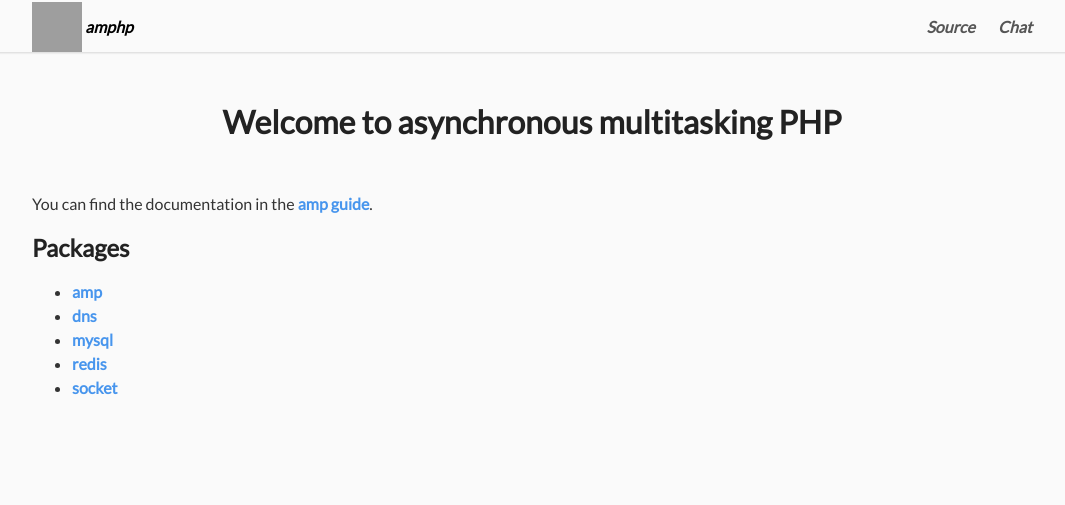
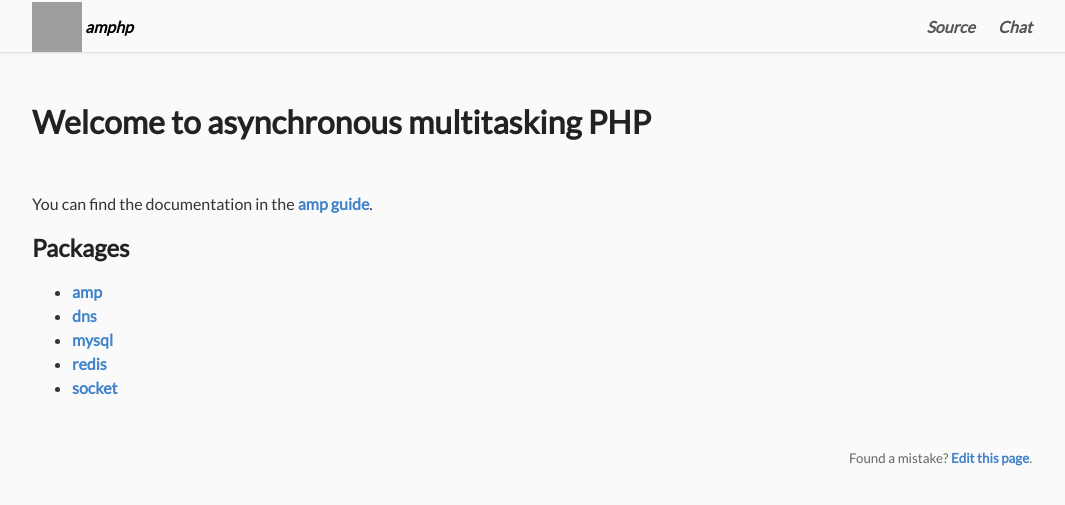
Before and after one commit to amphp/amphp.github.io, a Jekyll site: the page built from index.md, in a window 1280 px wide. Shown: the top 505 px of the page, without its empty margins (108-1173 px from the left). Built offline with Jekyll 4.4.1, drawn with Linux system fonts in a browser that asks for light colours; nearby versions of some CDN libraries; grey boxes are pictures that could not be loaded.

Commit message:
Improve TOC, change highlightjs theme to docco, add edit link

```diff
--- a/_config.yml
+++ b/_config.yml
@@ -1,5 +1,6 @@
 kramdown:
   input: GFM
+  toc_levels: 1..2
 
 highlighter: pygments
 exclude: ["vendor"]
--- a/_layouts/default.html
+++ b/_layouts/default.html
@@ -10,7 +10,7 @@
 	<meta name="description" content="" />
 
 	<!-- stylesheets -->
-	<link rel="stylesheet" href="//cdnjs.cloudflare.com/ajax/libs/highlight.js/8.7/styles/default.min.css">
+	<link rel="stylesheet" href="//cdnjs.cloudflare.com/ajax/libs/highlight.js/8.7/styles/docco.min.css">
 	<link href="http://fonts.googleapis.com/css?family=Lato" rel="stylesheet" />
 	<link href="/css/screen.css" rel="stylesheet" />
 
@@ -38,5 +38,9 @@
 	<main>
 {{content}}
 	</main>
+
+	<footer class="bottom">
+		Found a mistake? <a href="{{site.github.repository_url}}/blob/master/{{page.path}}">Edit this page</a>.
+	</footer>
 </body>
 </html>
--- a/css/screen.css
+++ b/css/screen.css
@@ -18,9 +18,11 @@ a.header-item:hover { color: #111; text-decoration: none; }
 main { margin: 0 auto; max-width: 1000px; color: #333; }
 h1, h2, h3, h4, h5, h6 { color: #222; }
 
-h1 { text-align: center; margin: 50px; line-height: 40px; }
+footer { color: #666; text-align: right; padding: 30px 0; max-width: 1000px; margin: 0 auto; font-size: smaller; }
 
-a { color: #4795ED; font-weight: bold; text-decoration: none; }
+h1 { margin: 50px 0; line-height: 40px; }
+
+a { color: #4083C9; font-weight: bold; text-decoration: none; }
 a:hover { text-decoration: underline; }
 
 hr { margin: 30px 0; border: 0; border-top: 1px solid #ccc; height: 0; }
@@ -35,3 +37,9 @@ table { border-collapse: collapse; border-spacing: 0; }
 th { vertical-align: bottom; text-align: left; }
 th, td { padding: 8px; line-height: 20px; }
 td { border-top: 1px solid #ddd; vertical-align: top; }
+
+#markdown-toc { padding: 0 20px; }
+#markdown-toc, #markdown-toc ul { list-style-type: none; }
+#markdown-toc li::before { content: "# "; color: #4083C9; opacity: .3; padding-right: 5px; }
+#markdown-toc ul a { font-weight: normal; }
+#markdown-toc a:hover { text-decoration: none; color: #59A6F7; }
```
